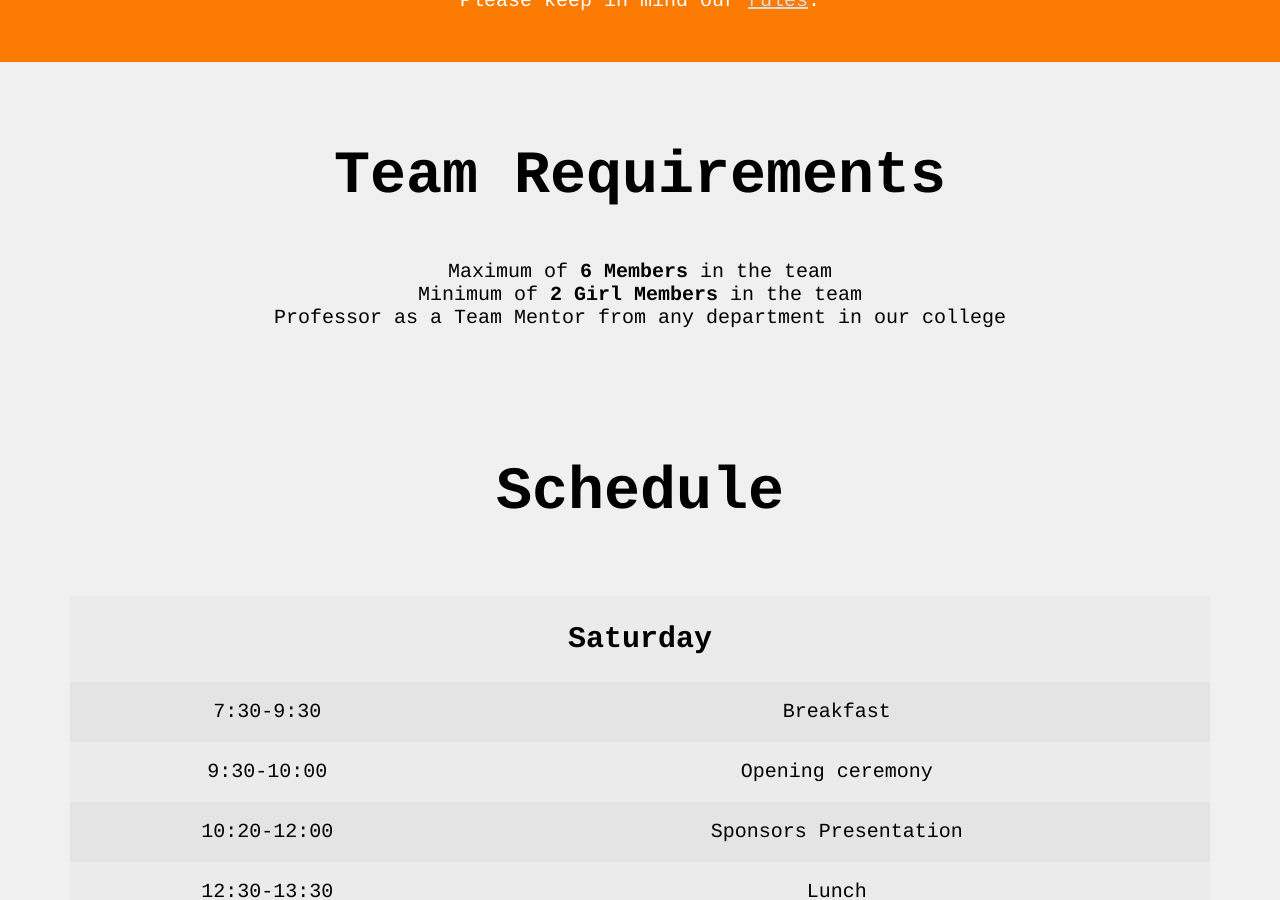
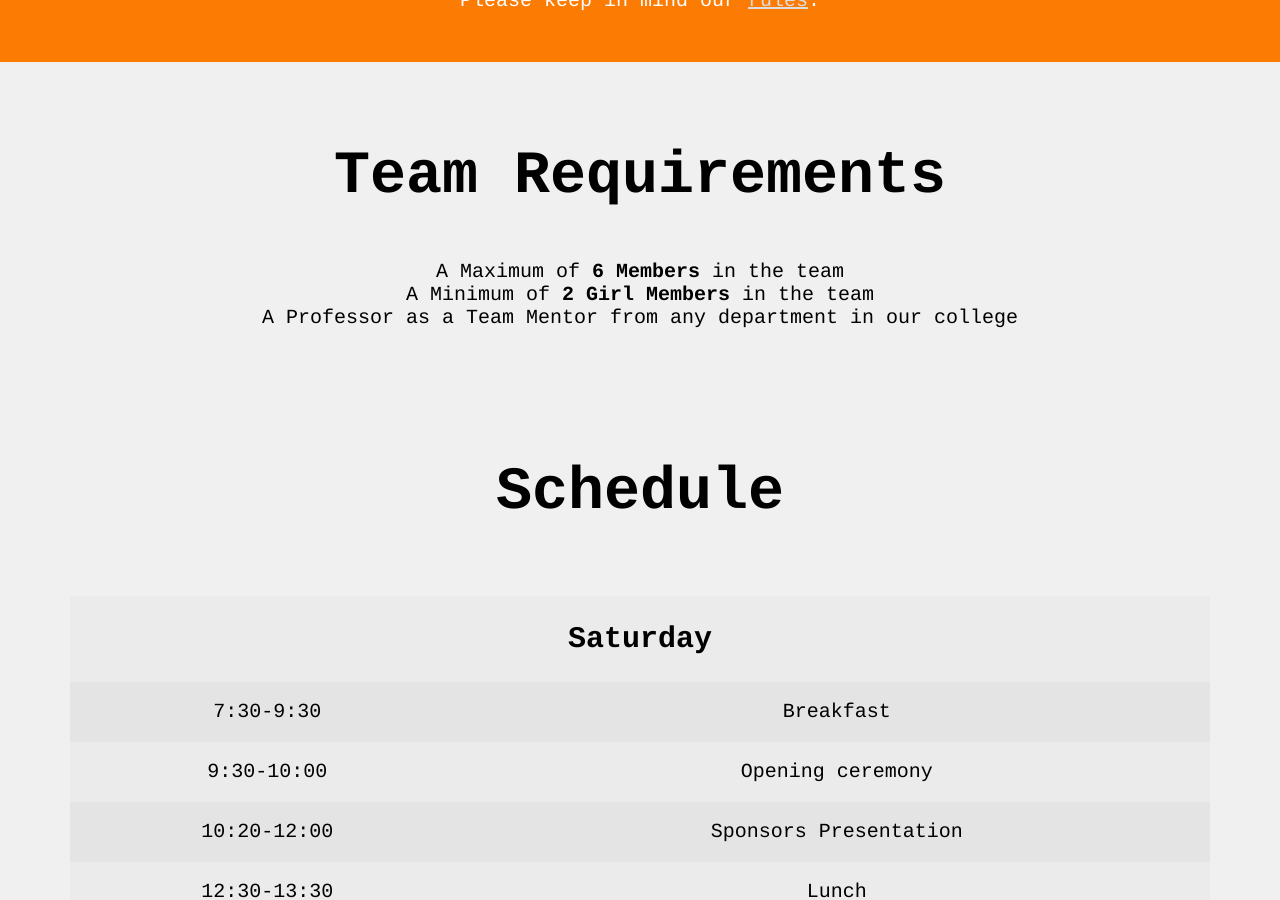
Before and after one commit to sih2024kitsw/sih2024kitsw.github.io, a Jekyll site: the page built from index.html, in a window 1280 px wide and 900 px high, scrolled down 1133 px. Built offline with Jekyll 4.4.1, drawn with Linux system fonts in a browser that asks for light colours.

Commit message:
grammar lol

```diff
--- a/index.html
+++ b/index.html
@@ -61,9 +61,9 @@
   <div>
     <h1>Team Requirements</h1>
     <p>
-      Maximum of <b>6 Members</b> in the team<br>
-      Minimum of <b>2 Girl Members</b> in the team<br>
-      Professor as a Team Mentor from any department in our college<br>
+      A Maximum of <b>6 Members</b> in the team<br>
+      A Minimum of <b>2 Girl Members</b> in the team<br>
+      A Professor as a Team Mentor from any department in our college<br>
     </p>
   </div>
 </section>
```
